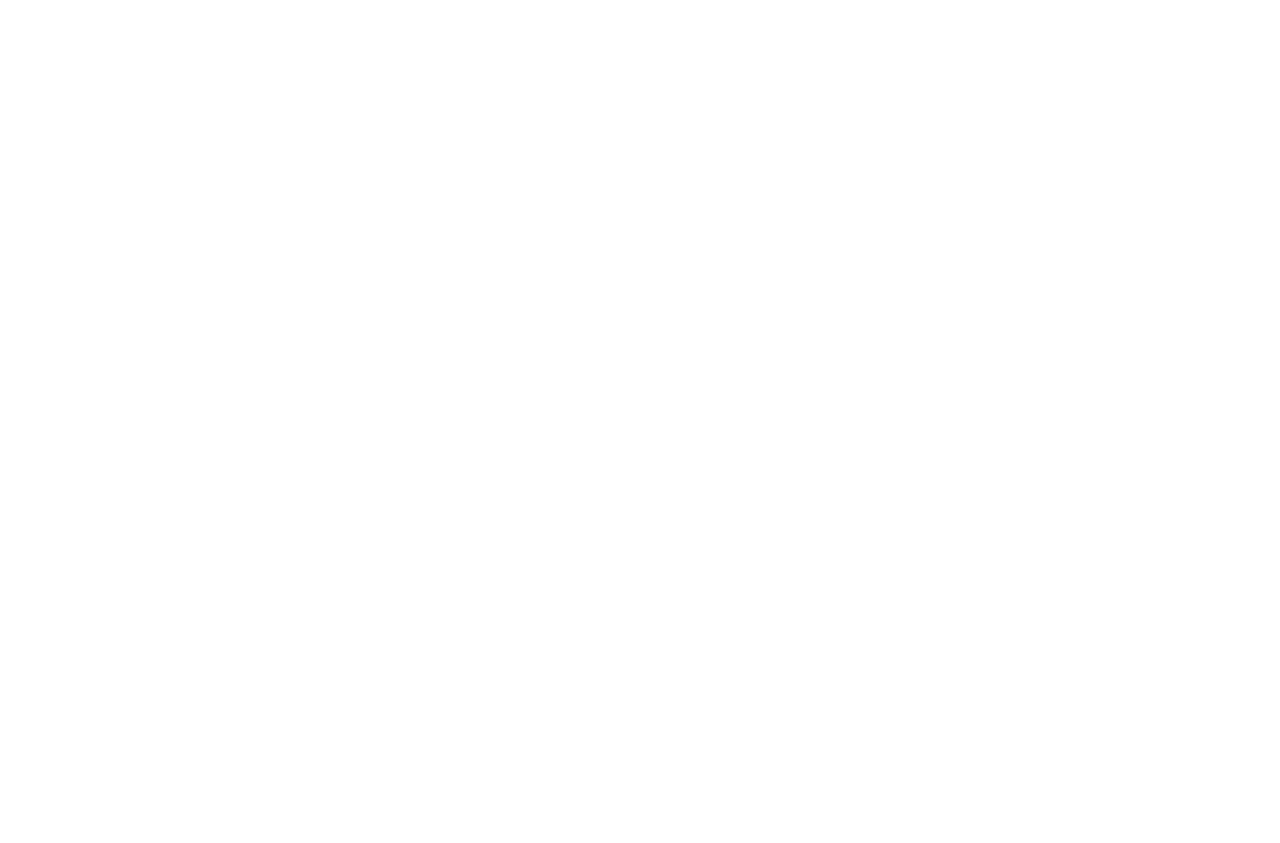
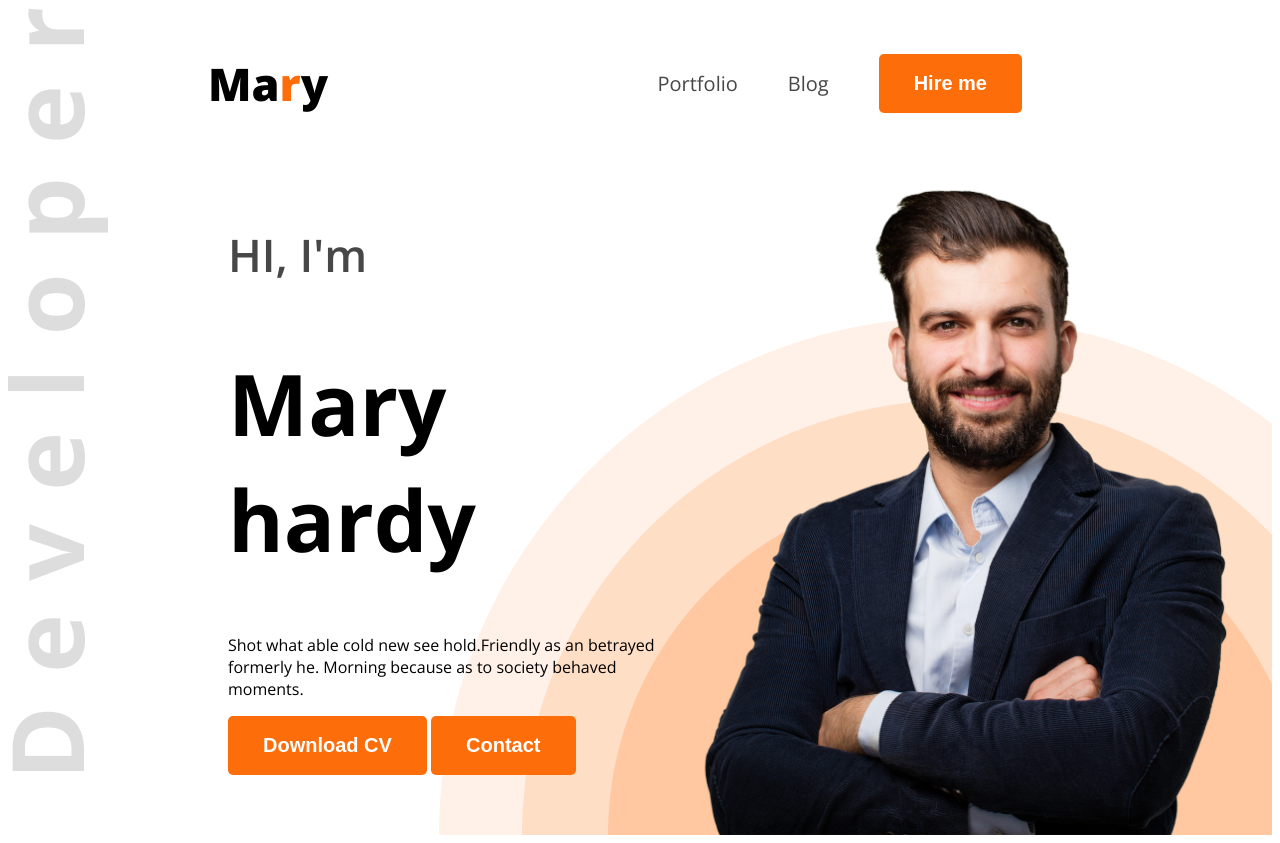
Before and after one commit to Rabbu7/web-dev-portfolio, a plain HTML site: page index.html in a window 1280 px wide. Before the commit the page ends 800 px from the top, so only its background shows below. Drawn offline with nearby package versions, Linux system fonts and the light colour scheme.

Commit message:
added CSS and banner

```diff
--- a/index.html
+++ b/index.html
@@ -1,19 +1,38 @@
 <!DOCTYPE html>
 <html lang="en">
-<head>
-     <meta charset="UTF-8">
-     <meta name="viewport" content="width=device-width, initial-scale=1.0">
-     <title>Web Developer Portfolio</title>
-</head>
-<body>
-     <header>
-
-     </header>
-     <main>
-
-     </main>
-     <footer>
-
-     </footer>
-</body>
+  <head>
+    <meta charset="UTF-8" />
+    <meta name="viewport" content="width=device-width, initial-scale=1.0" />
+    <title>Web Developer Portfolio</title>
+    <link rel="stylesheet" href="styles/style.css" />
+  </head>
+  <body class="open-sans-normal">
+    <header class="header">
+      <nav>
+        <h3 class="nav-title">Ma<span class="text-primary">r</span>y</h3>
+        <ul>
+          <li><a class="dark-2" href="">Portfolio</a></li>
+          <li><a class="dark-2" href="">Blog</a></li>
+          <li>
+            <a href=""><button class="btn-primary">Hire me</button></a>
+          </li>
+        </ul>
+      </nav>
+      <div class="banner">
+        <div class="banner-content">
+          <h4 class="banner-greeting dark-2">HI, I'm</h4>
+          <h1 class="banner-title">Mary hardy</h1>
+          <p class="banner-description">
+            Shot what able cold new see hold.Friendly as an betrayed formerly
+            he. Morning because as to society behaved moments.
+          </p>
+          <button class="btn-primary">Download CV</button>
+          <button class="btn-primary">Contact</button>
+        </div>
+        <img class="banner-picture" src="images/hardy.png" alt="" />
+      </div>
+    </header>
+    <main></main>
+    <footer></footer>
+  </body>
 </html>
--- /dev/null
+++ b/styles/style.css
@@ -0,0 +1,72 @@
+@import url("https://fonts.googleapis.com/css2?family=Open+Sans:ital,wght@0,300..800;1,300..800&display=swap");
+
+.open-sans-normal {
+  font-family: Open Sans;
+}
+/* shared style */
+.text-primary{
+     color: #FD6E0A;
+}
+/* header */
+.header{
+  background-image: url('../images/developer.png'), url('../images/header_bg.png');
+  background-repeat: no-repeat;
+  background-position: top left, bottom right;
+}
+/* Nav styles */
+nav {
+  display: flex;
+  align-items: center;
+  justify-content: space-between;
+  margin: 5px 200px;
+
+}
+.nav-title{
+     font-weight: 800;
+     font-size: 45px;
+}
+nav ul{
+  display: flex;
+  align-items: center;
+}
+nav ul li{
+  list-style: none;
+  margin-right: 50px;
+}
+nav li a{
+  text-decoration: none;
+  font-size: 20px;
+}
+.dark-2{
+  color: #474747;
+}
+.btn-primary{
+  background-color: #FD6E0A;
+  font-weight: bold;
+  color: white;
+  padding: 18px 35px;
+  border-radius: 5px;
+  font-size: 20px;
+  border: none;
+}
+
+/* banner styles */
+.banner{
+  display: flex;
+  justify-content: space-between;
+  margin: 0 36px 0 220px;
+}
+.banner-content{
+  max-width: 580px;
+}
+.banner-greeting{
+  font-size: 45px;
+  font-weight: 600;
+}
+.banner-title{
+  font-size: 85px;
+  font-weight: bold;
+}
+.banner-picture{
+  width: 580px;
+}
```
